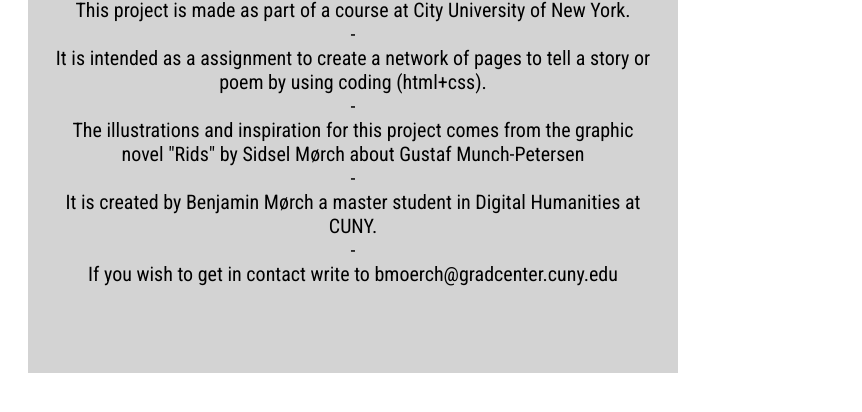
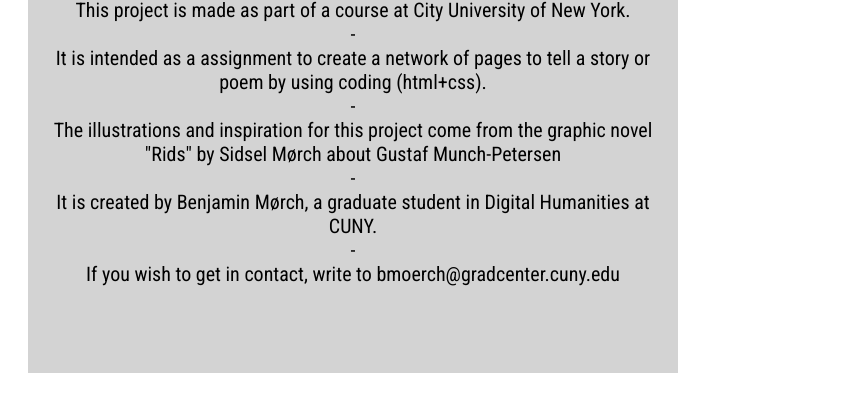
Before and after one commit to Benjamin-bm/AssignmentWeek3, a plain HTML site: page template-web-project-test/about/index.html in a window 1280 px wide. Shown: the part 216-628 px from the top of the page, without its empty margins (0-862 px from the left). Drawn offline with Linux system fonts and the light colour scheme; files whose address does not match are found by name.

Commit message:
oct 11 - 1

```diff
--- a/template-web-project-test/about/index.html
+++ b/template-web-project-test/about/index.html
@@ -28,11 +28,11 @@
     <div> - </div>
     <div>  It is intended as a assignment to create a network of pages to tell a story or poem by using coding (html+css). </div>
     <div> - </div>
-    <div> The illustrations and inspiration for this project comes from the graphic novel "Rids" by Sidsel Mørch about Gustaf Munch-Petersen </div>
+    <div> The illustrations and inspiration for this project come from the graphic novel "Rids" by Sidsel Mørch about Gustaf Munch-Petersen </div>
     <div> - </div>
-    <div> It is created by Benjamin Mørch a master student in Digital Humanities at CUNY.</div>
+    <div> It is created by Benjamin Mørch, a graduate student in Digital Humanities at CUNY.</div>
     <div> - </div>
-    <div> If you wish to get in contact write to bmoerch@gradcenter.cuny.edu </div>
+    <div> If you wish to get in contact, write to bmoerch@gradcenter.cuny.edu </div>
    </div>
   </div>
 
```
